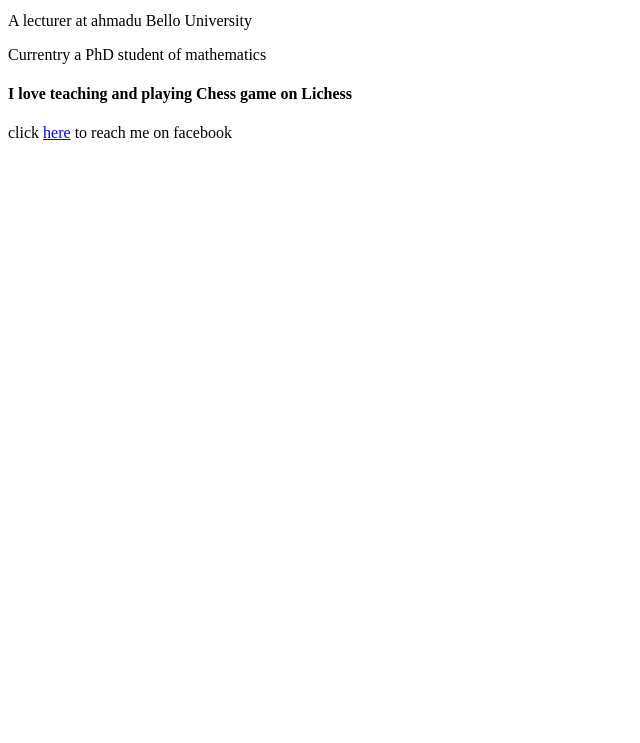
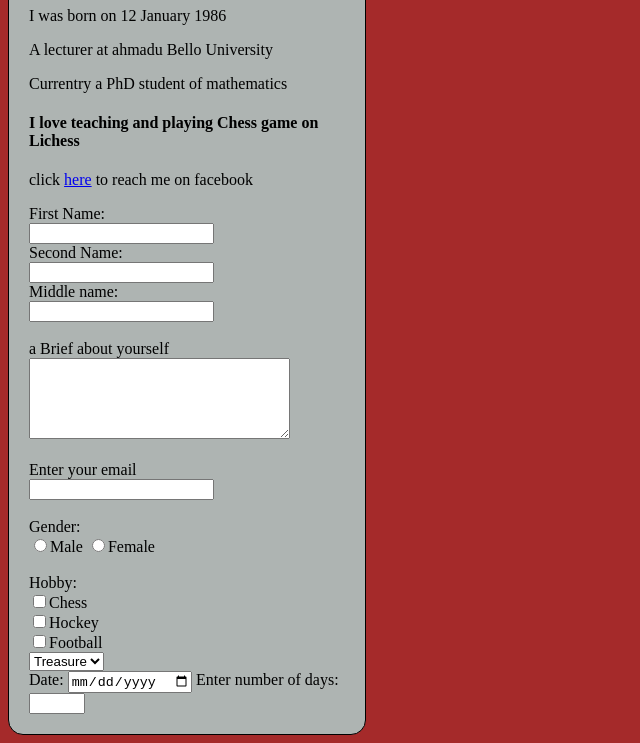
Before and after one commit to taiwofx/stutern_file, a plain HTML site: page index.html in a window 1280 px wide. Shown: the part 102-845 px from the top of the page, without its empty margins (0-640 px from the left). Before the commit the page ends 800 px from the top, so only its background shows below. Drawn offline with Linux system fonts and the light colour scheme.

Commit message:
commiting changes

```diff
--- a/index.html
+++ b/index.html
@@ -5,8 +5,20 @@
     <meta http-equiv="X-UA-Compatible" content="IE=edge">
     <meta name="viewport" content="width=device-width, initial-scale=1.0">
     <title>Document</title>
+    <style>
+      div {border: 1px solid black;
+          width: 25%;
+          padding: 20px;
+          border-radius: 15px;
+          background-color: rgb(174, 180, 178);}
+          body {
+            background-color: brown;
+
+          }
+    </style>
 </head>
 <body>
+  <div>
 
     <h1>Yusuf Samuel Taiwo</h1>
   <p>I was born on 12 January 1986</p>
@@ -14,5 +26,40 @@
   <p>Currentry a PhD student of mathematics</p>
   <h4>I love teaching and playing Chess game on Lichess</h4>
   <p>click <a href="https://web.facebook.com/?_rdc=1&_rdr" target="_blank">here</a> to reach me on facebook</p>
+<form action="#">
+First Name: <br>
+<input type="text">
+<br>
+Second Name: <br>
+<input type="text">
+</form>
+<form action="">
+  <label for="middlename">Middle name:</label> <br>
+  <input type="text" id="middlename">
+</form>
+<br>
+<form action="#">
+  <label for="text1">a Brief about yourself</label> <br>
+  <textarea name="text" id="text1" cols="30" rows="5"></textarea><br><br>
+  <label for="">Enter your email</label><br>
+  <input type="email" id="email"><br><br>
+  <label for="gender">Gender:</label><br>
+  <input type="radio" id="gender" name="gender" value="gender">Male
+  <input type="radio" id="gender" name="gender" value="gender">Female <br> <br>
+
+  Hobby: <br>
+  <input type="checkbox" id="chess" name="chess" value="chess">Chess <br>
+  <input type="checkbox" id="Hockey"  name="Hockey" value="Hockey">Hockey <br>
+  <input type="checkbox" name="Football" id="football" value="football">Football <br>
+  <select name="taiwo" id="taiwo">
+    <option value="">Treasure</option>
+    <option value="">Princess </option>
+      <option value="">King</option> <br>
+
+  </select> <br>
+  Date: <input type="date">
+ Enter number of days: <input type="number" min="1" max="20">
+</form>
+</div>
 </body>
 </html>
```
Also changed, not shown: free.html (added, +55 -0 lines).
